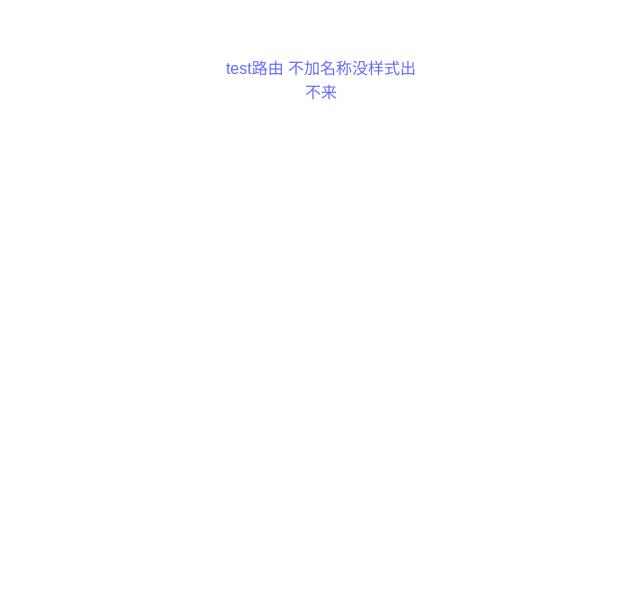
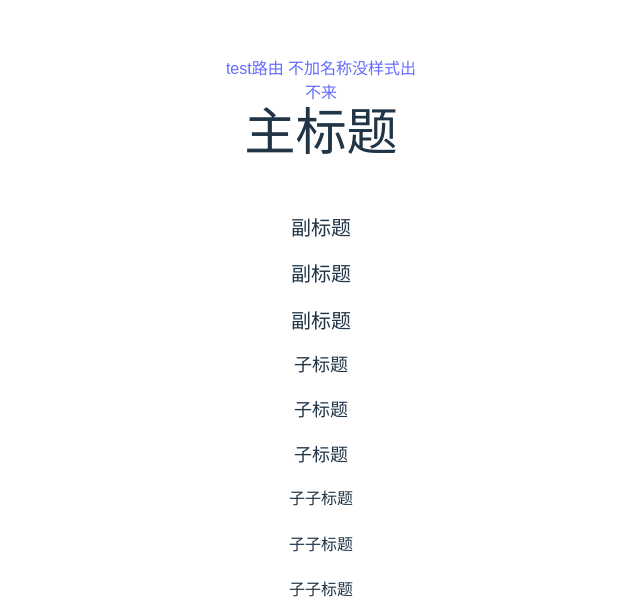
Before and after one commit to EthanShen10086/react-learning, a React (Vite) app: page /self-context in a window 1280 px wide. Before the commit this address had no page. Shown: the part 243-845 px from the top of the page, without its empty margins (319-959 px from the left). Before the commit the page ends 800 px from the top, so only its background shows below. Built offline with nearby package versions, Linux system fonts and the light colour scheme.

Commit message:
feat: add basic context usage example

```diff
--- a/src/App.jsx
+++ b/src/App.jsx
@@ -19,6 +19,7 @@ import CheckboxGroup from './components/checkbox-group/CheckboxGroup';
 import FilterableList from './components/search-toolbar/SearchToolbar';
 import TaskApp from './components/base-reducer/BaseReducer';
 import Messenger from './components/useSelfReducer/UseSelfReducer';
+import Page from './components/use-self-context/Page';
 import { BrowserRouter, Link, Route, Routes } from 'react-router-dom';
 
 function App() {
@@ -53,6 +54,7 @@ function App() {
 						<Route path="/search-toolbar" Component={FilterableList}></Route>
 						<Route path="/base-reducer" Component={TaskApp}></Route>
 						<Route path="/self-reducer" Component={Messenger}></Route>
+						<Route path="/self-context" Component={Page}></Route>
 					</Routes>
 				</BrowserRouter>
 			</section>
--- /dev/null
+++ b/src/components/use-self-context/Heading.jsx
@@ -0,0 +1,22 @@
+import { LevelContext } from './LevelContext';
+import { useContext } from 'react';
+export default function Heading({ children }) {
+	// 获取context
+	const level = useContext(LevelContext);
+	switch (level) {
+		case 1:
+			return <h1>{children}</h1>;
+		case 2:
+			return <h2>{children}</h2>;
+		case 3:
+			return <h3>{children}</h3>;
+		case 4:
+			return <h4>{children}</h4>;
+		case 5:
+			return <h5>{children}</h5>;
+		case 6:
+			return <h6>{children}</h6>;
+		default:
+			throw Error('未知的 level：' + level);
+	}
+}
--- /dev/null
+++ b/src/components/use-self-context/LevelContext.js
@@ -0,0 +1,4 @@
+import { createContext } from 'react';
+
+// 创建默认的context
+export const LevelContext = createContext(1);
--- /dev/null
+++ b/src/components/use-self-context/Page.jsx
@@ -0,0 +1,29 @@
+import Heading from './Heading.jsx';
+import Section from './Section.jsx';
+
+export default function Page() {
+	{
+		/* “如果在 <Section> 组件中的任何子组件请求 LevelContext，给他们这个 level。”
+			组件会使用 UI 树中在它上层最近的那个 <LevelContext.Provider> 传递过来的值。 */
+	}
+	return (
+		<Section level={1}>
+			<Heading>主标题</Heading>
+			<Section level={2}>
+				<Heading>副标题</Heading>
+				<Heading>副标题</Heading>
+				<Heading>副标题</Heading>
+				<Section level={3}>
+					<Heading>子标题</Heading>
+					<Heading>子标题</Heading>
+					<Heading>子标题</Heading>
+					<Section level={4}>
+						<Heading>子子标题</Heading>
+						<Heading>子子标题</Heading>
+						<Heading>子子标题</Heading>
+					</Section>
+				</Section>
+			</Section>
+		</Section>
+	);
+}
--- /dev/null
+++ b/src/components/use-self-context/Section.jsx
@@ -0,0 +1,10 @@
+import { LevelContext } from './LevelContext';
+export default function Section({ level, children }) {
+	return (
+		<section className="section">
+			{/* “如果在 <Section> 组件中的任何子组件请求 LevelContext，给他们这个 level。”
+			组件会使用 UI 树中在它上层最近的那个 <LevelContext.Provider> 传递过来的值。 */}
+			<LevelContext.Provider value={level}>{children}</LevelContext.Provider>
+		</section>
+	);
+}
```
